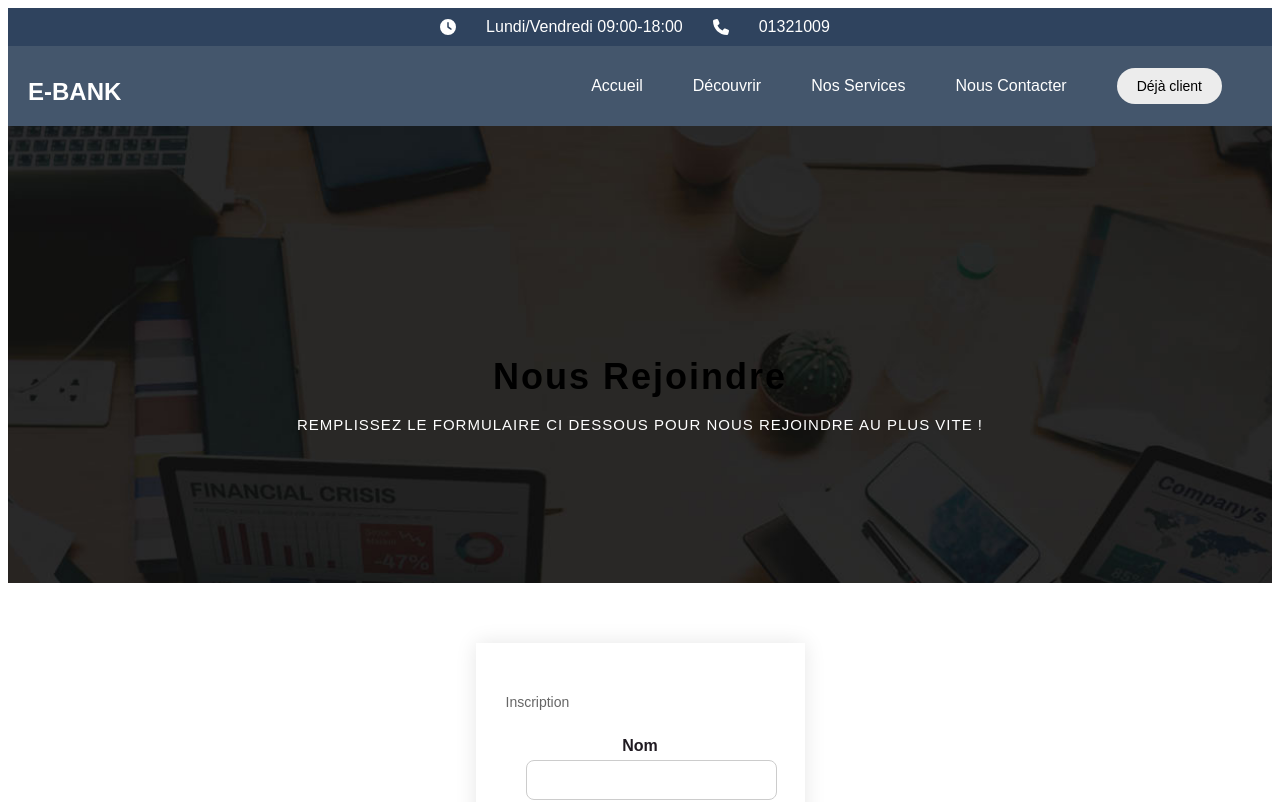
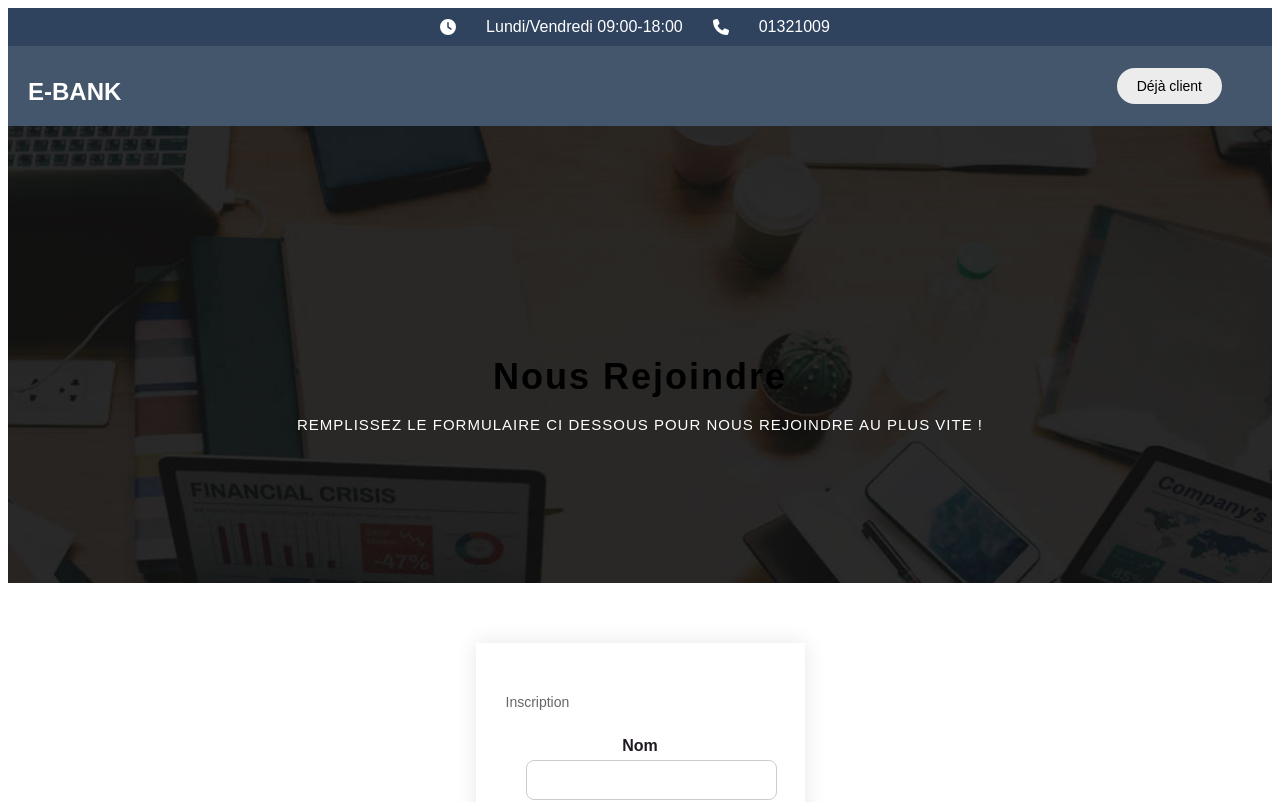
Before and after one commit to uvsq22307849/EBANK, a React (Vite) app in the folder frontend/: page /register in a window 1280 px wide. Shown: the top 802 px of the page. Built offline with nearby package versions, Linux system fonts and the light colour scheme.

Commit message:
remove some text

```diff
--- a/frontend/src/views/auth/register.jsx
+++ b/frontend/src/views/auth/register.jsx
@@ -81,10 +81,6 @@ const Register = ({ destination = 'register' }) => {
         </div>
         <nav>
           <ul>
-            <li><a href="#">Accueil</a></li>
-            <li><a href="#">Découvrir</a></li>
-            <li><a href="#">Nos Services</a></li>
-            <li><a href="#">Nous Contacter</a></li>
             <li className="nav-item"><Link to="/login" className="filled-button"> Déjà client</Link></li>
           </ul>
         </nav>
--- a/frontend/src/views/user/login.jsx
+++ b/frontend/src/views/user/login.jsx
@@ -60,10 +60,6 @@ const Login = ({ destination = 'login' }) => {
                 </div>
                 <nav>
                     <ul>
-                        <li><a href="#App.js">Accueil</a></li>
-                        <li><a href="#nousDecouvrir">Nous Découvrir</a></li>
-                        <li><a href="#nosServices">Nos Services</a></li>
-                        <li><a href="#nouContacter">Nous Contacter</a></li>
                         <li className="nav-item"><Link to="/login" className="filled-button"> Déjà client</Link></li>
                     </ul>
                 </nav>
```
